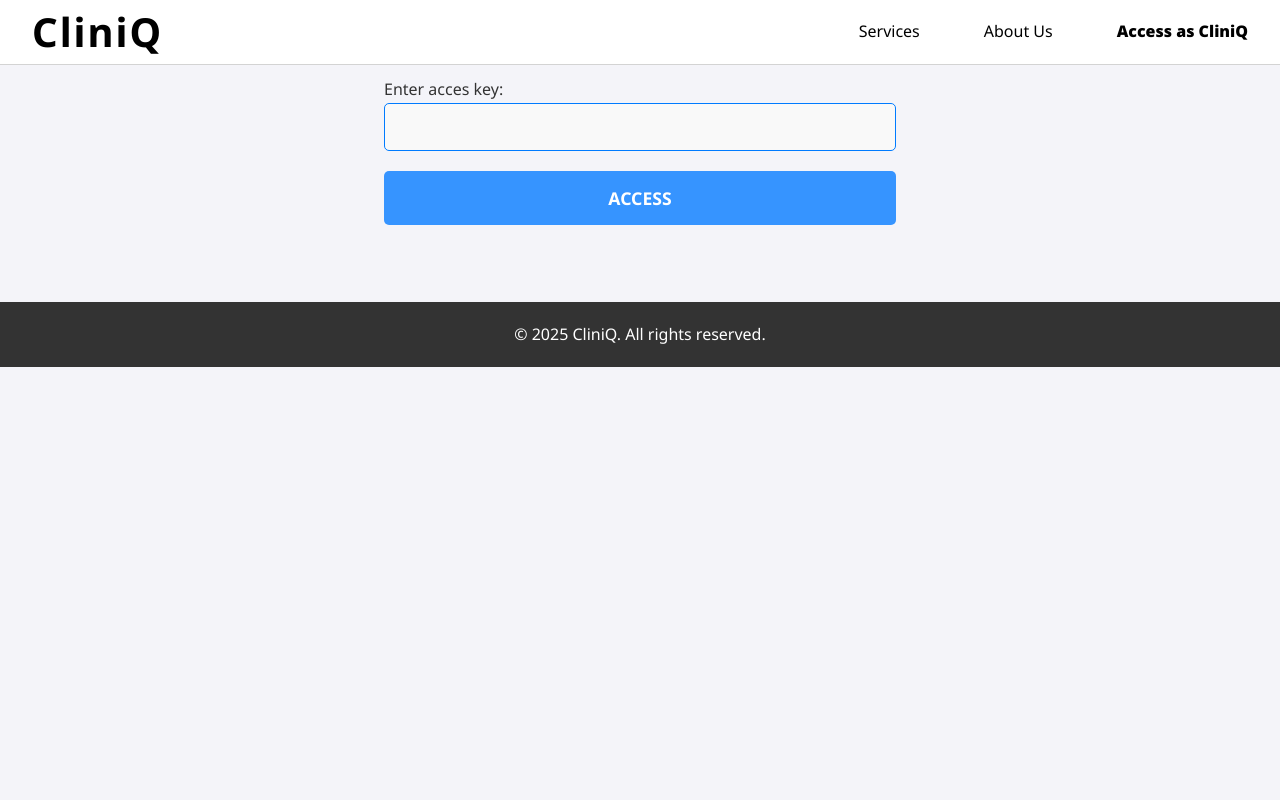
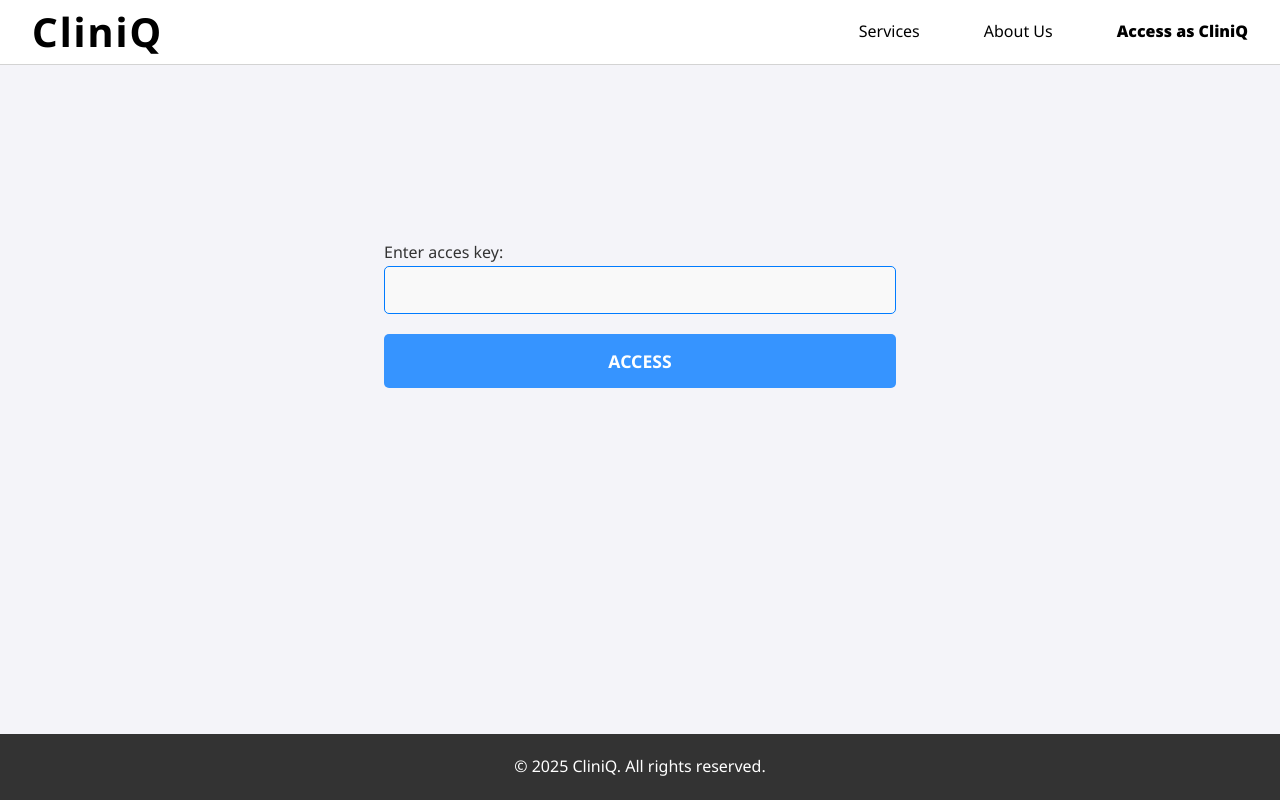
Before and after one commit to 4yushP4tel/mchacks, a React (Vite) app in the folder frontend/: page /clinic_access in a window 1280 px wide. Built offline with nearby package versions, Linux system fonts and the light colour scheme; no server answers.

Commit message:
clinic sign in css

```diff
--- a/frontend/src/pages/clinicSignIn.jsx
+++ b/frontend/src/pages/clinicSignIn.jsx
@@ -46,8 +46,8 @@ export function ClinicSignIn({setClinic_access}) {
                     <button className="clinicAccessButton">Access</button>
                 </form>
 
+                <Footer />
             </div>
-            <Footer />
         </div>
     )
 }
--- a/frontend/src/style.css
+++ b/frontend/src/style.css
@@ -216,7 +216,19 @@
     }
   }
 
+  .app-container {
+    display: flex;
+    flex-direction: column;
+    min-height: 100vh;
+  }
 
   .popup {
-    padding: 77px 0px;
+    flex: 1;
+    display: flex;
+    flex-direction: column;
+    justify-content: space-between;;
   }
+
+  form {
+    margin-top: 30vh;
+}
```
